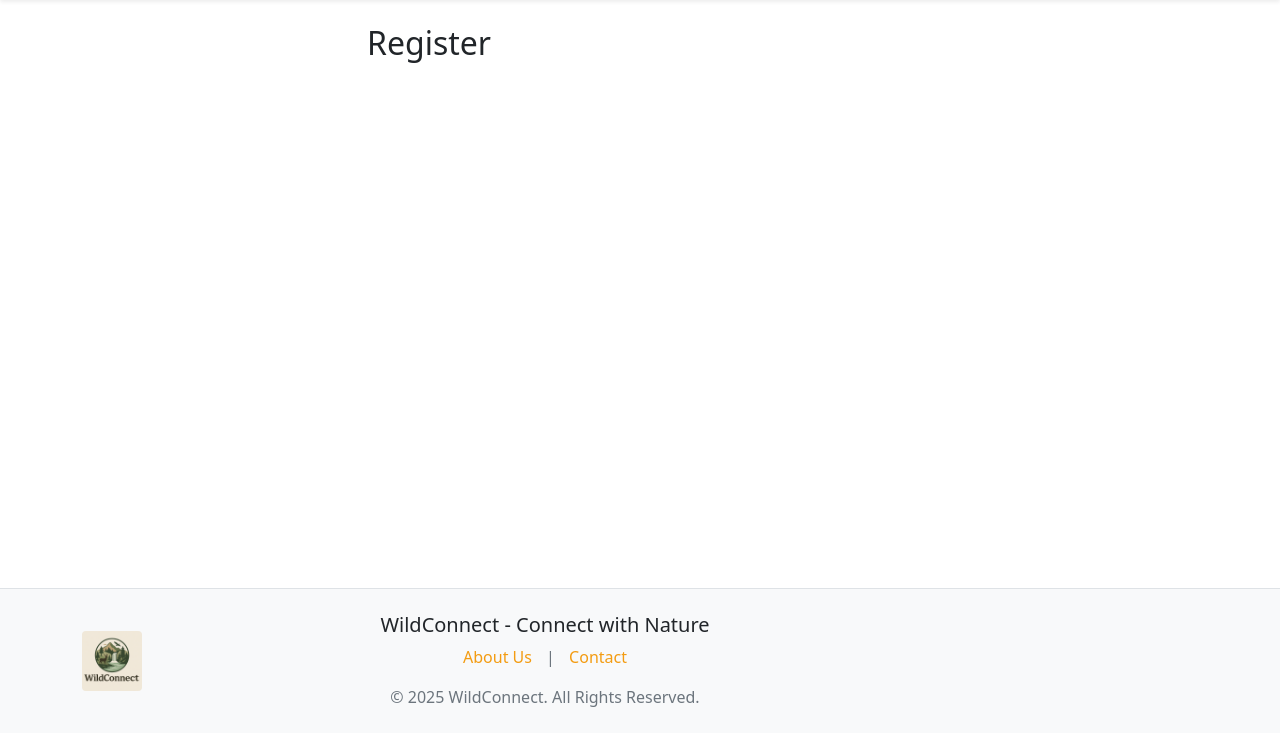
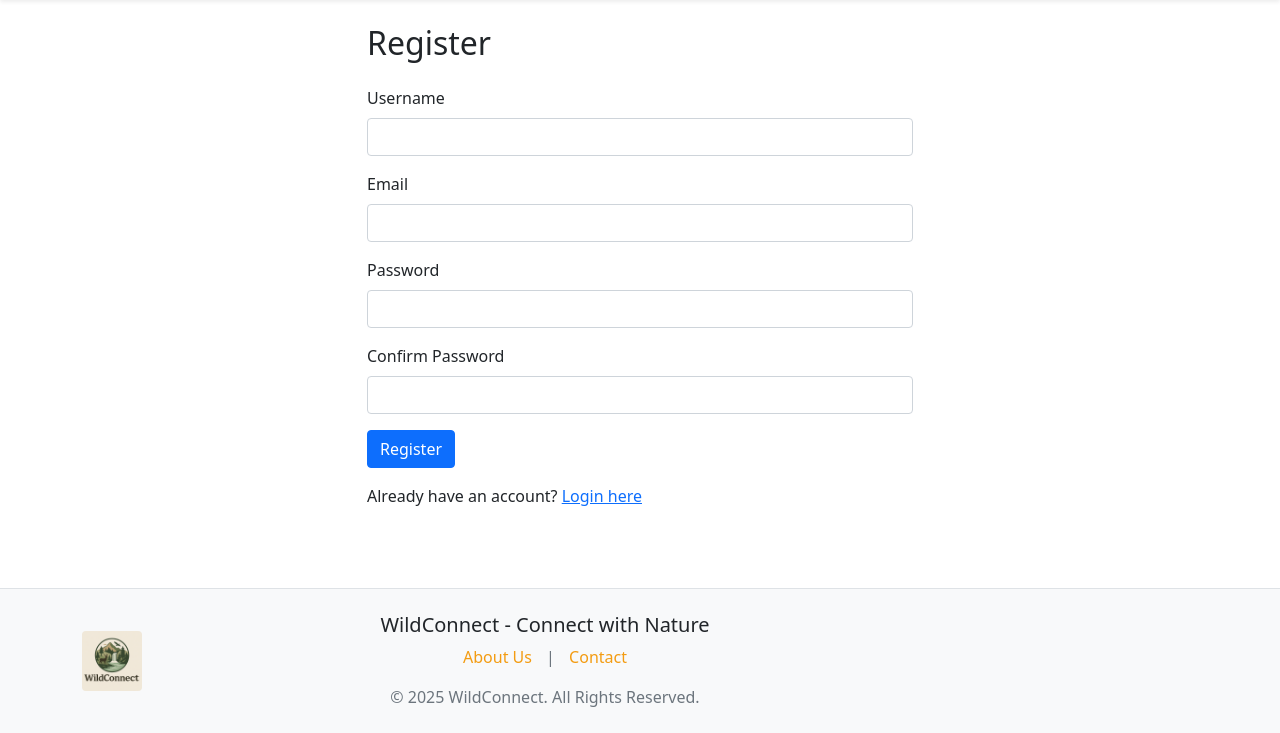
Before and after one commit to AdithyaHerath/Wildlife_Forum, a PHP site: page /register.php in a window 1280 px wide. Shown: the part 67-800 px from the top of the page. Run offline with PHP 8.4, Linux system fonts and the light colour scheme.

Commit message:
Update register.php
Create Registration Form

```diff
--- a/register.php
+++ b/register.php
@@ -62,6 +62,26 @@ if ($_SERVER["REQUEST_METHOD"] == "POST") {
         <?php if (!empty($success)) { ?>
             <div class="alert alert-success"><?php echo $success; ?></div>
         <?php } ?>
+        <form action="<?php echo htmlspecialchars($_SERVER["PHP_SELF"]); ?>" method="post">
+            <div class="mb-3">
+                <label for="username" class="form-label">Username</label>
+                <input type="text" class="form-control" id="username" name="username" required>
+            </div>
+            <div class="mb-3">
+                <label for="email" class="form-label">Email</label>
+                <input type="email" class="form-control" id="email" name="email" required>
+            </div>
+            <div class="mb-3">
+                <label for="password" class="form-label">Password</label>
+                <input type="password" class="form-control" id="password" name="password" required>
+            </div>
+            <div class="mb-3">
+                <label for="confirm_password" class="form-label">Confirm Password</label>
+                <input type="password" class="form-control" id="confirm_password" name="confirm_password" required>
+            </div>
+            <button type="submit" class="btn btn-primary">Register</button>
+            <p class="mt-3">Already have an account? <a href="login.php">Login here</a></p>
+        </form>
     </div>
 </div>
 
```
